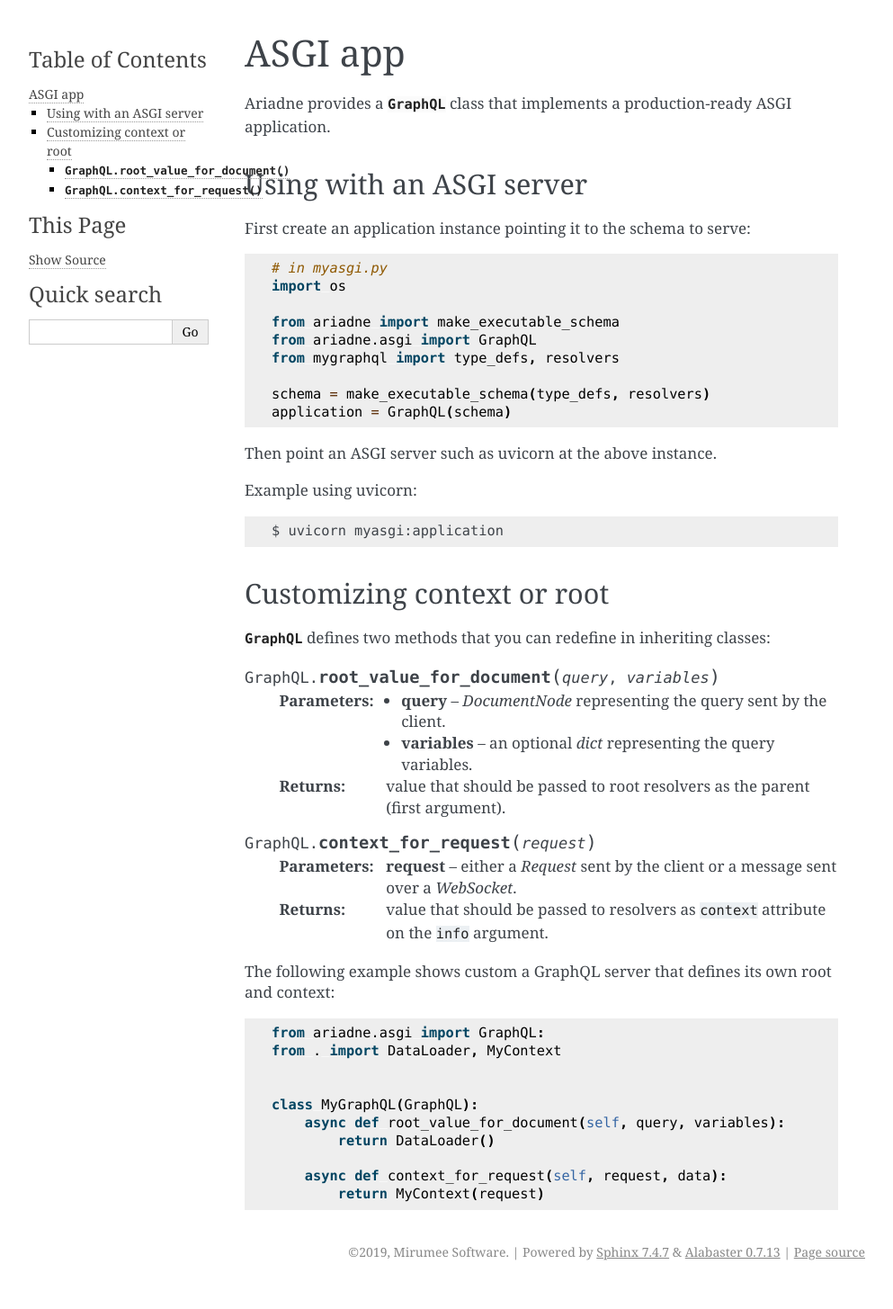
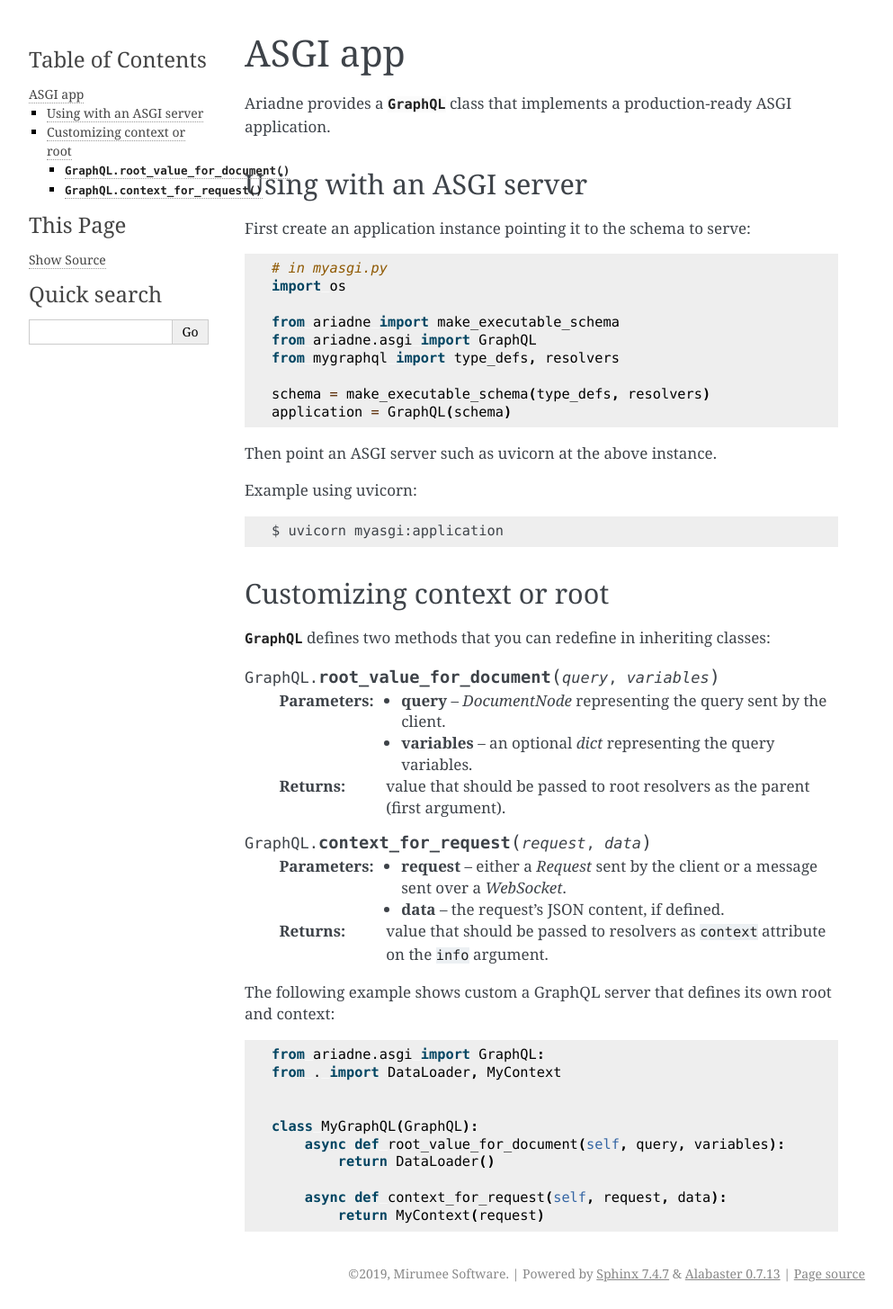
Before and after one commit to mirumee/ariadne, a Sphinx documentation site: the page built from docs/asgi.rst, in a window 1280 px wide. Shown: the whole page at 90% size, without its empty margins (148-1141 px from the left). Built offline with Sphinx 7.4.7, drawn with Linux system fonts in a browser that asks for light colours; before the commit the page ends 1431 px from its top, so only the background shows below that.

Commit message:
Update documentation of context_for_request method to match definition

```diff
--- a/docs/asgi.rst
+++ b/docs/asgi.rst
@@ -39,9 +39,10 @@ Customizing context or root
     :param variables: an optional `dict` representing the query variables.
     :return: value that should be passed to root resolvers as the parent (first argument).
 
-.. method:: GraphQL.context_for_request(request)
+.. method:: GraphQL.context_for_request(request, data)
 
     :param request: either a `Request` sent by the client or a message sent over a `WebSocket`.
+    :param data: the request's JSON content, if defined.
     :return: value that should be passed to resolvers as ``context`` attribute on the ``info`` argument.
 
 The following example shows custom a GraphQL server that defines its own root and context::
```
